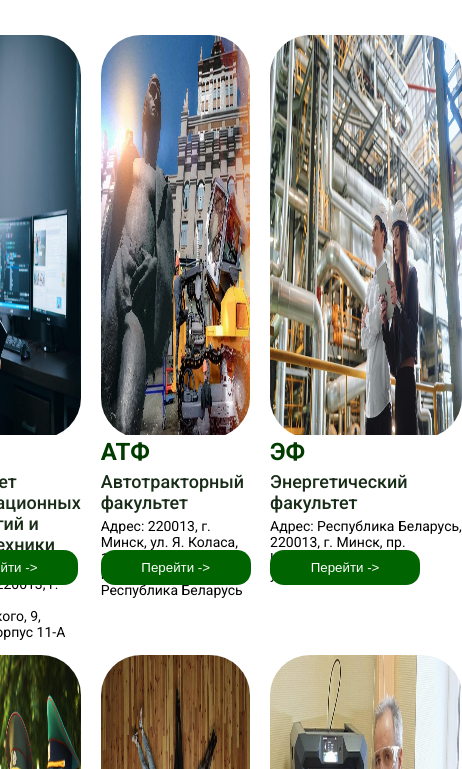
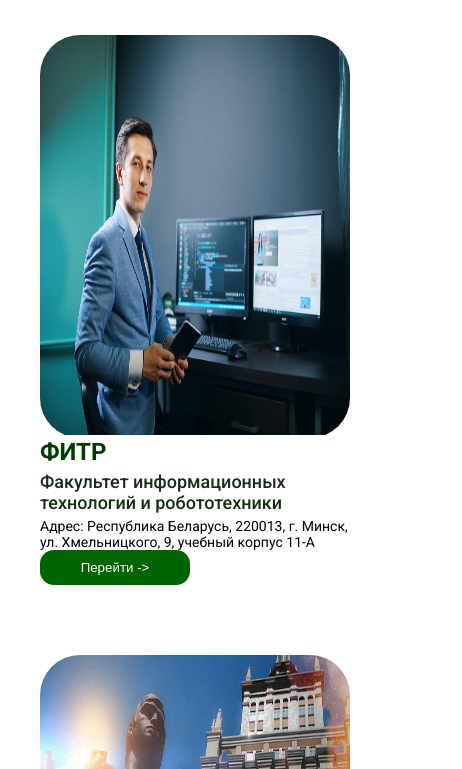
Before and after one commit to shchik/university-web-project, a plain HTML site: page ingex.html in a window 390 px wide. Shown: the part 75-844 px from the top of the page, 462 px wide, since content can reach past the window. Drawn offline with Linux system fonts and the light colour scheme.

Commit message:
use media to max-width

```diff
--- a/styles/main.css
+++ b/styles/main.css
@@ -12,6 +12,16 @@
   margin: 10px 0px;
   height: 550px;
   position: relative;
+}
+@media (max-width: 1200px) {
+  .main-grid {
+    grid-template-columns: 1fr 1fr;
+  }
+}
+@media (max-width: 700px) {
+  .main-grid {
+    grid-template-columns: 1fr;
+  }
 }
 .faculty-image {
   border-radius: 40px;
```
